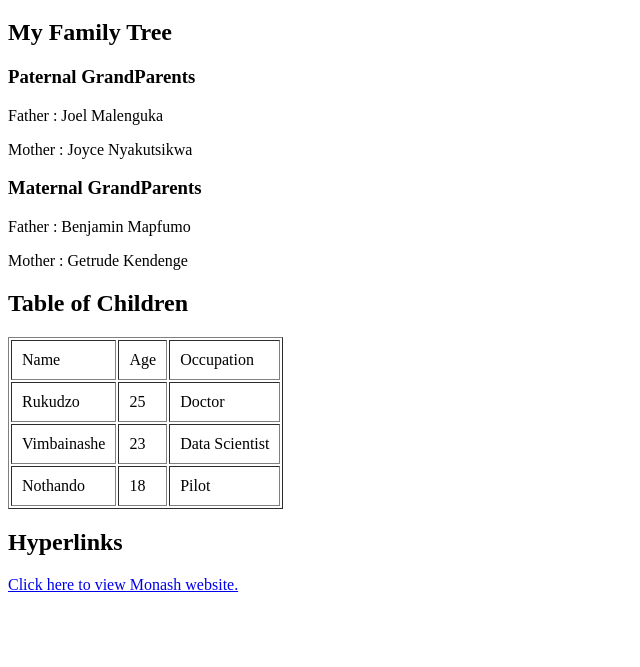
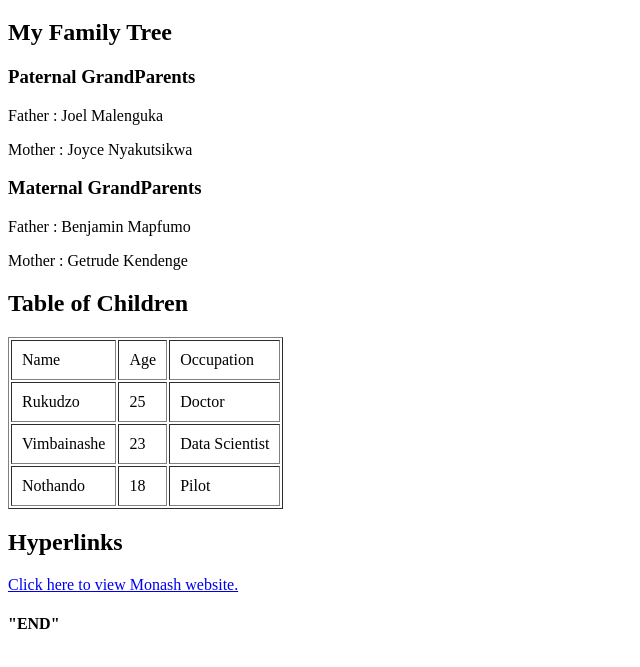
Before and after one commit to Vimbainashe01/FIT3179, a plain HTML site: page index.html in a window 1280 px wide. Shown: the part 61-728 px from the top of the page, without its empty margins (0-640 px from the left). Drawn offline with Linux system fonts and the light colour scheme.

Commit message:
Add files via upload
Added 1 line

```diff
--- a/index.html
+++ b/index.html
@@ -53,6 +53,8 @@
         Click here to view Monash website.
     </a>
 
+    <h4> "END" </h4>
+
 
 </body>
 </html>
```
